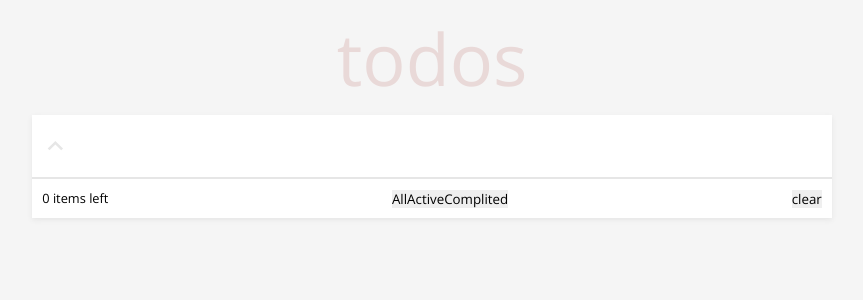
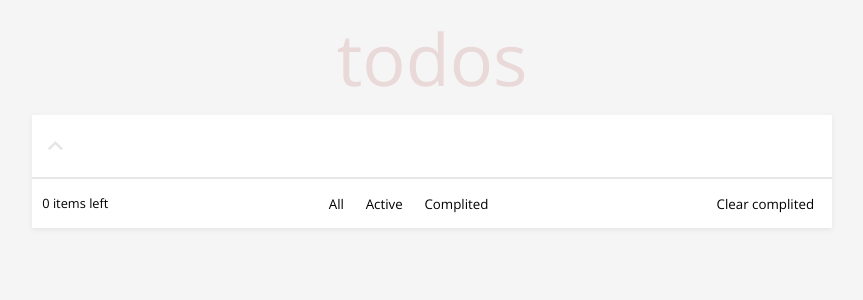
Before and after one commit to Alexander-Bulgakov/todolist-react-typescript, a React app: page / in a window 1280 px wide. Shown: the top 300 px of the page, without its empty margins (208-1071 px from the left). Built offline with nearby package versions, Linux system fonts and the light colour scheme.

Commit message:
custom button complited

```diff
--- a/src/App.tsx
+++ b/src/App.tsx
@@ -9,7 +9,7 @@ const StyledHeader = styled.h1`
   text-align: center;
   font-size: ${({ theme }) => theme.fs.big};
   font-weight: 300;
-  color: #e9d9d8;
+  color: ${({ theme }) => theme.color.pearlBush};
 `;
 
 const App: React.FC = () => {
--- /dev/null
+++ b/src/components/Button.tsx
@@ -0,0 +1,19 @@
+import React from 'react';
+import styled from 'styled-components';
+
+const StyledButton = styled.button`
+  padding: 0.3em 0.5em;
+  background-color: inherit;
+  border: 1px solid transparent;
+  border-radius: 3px;
+  &:hover {
+    border: solid ${({ theme }) => theme.color.pearlBush} 1px;
+    transition: border 0.2s;
+  }
+`;
+
+const Button = ({ children }: any) => {
+  return <StyledButton>{children}</StyledButton>;
+};
+
+export default Button;
--- /dev/null
+++ b/src/components/FiltersGroup.tsx
@@ -0,0 +1,21 @@
+import React from 'react';
+import Button from './Button';
+import styled from 'styled-components';
+
+const StyledFiltersGroup = styled.div`
+  display: flex;
+  align-items: center;
+  gap: 0.5em;
+`;
+
+const FiltersGroup = () => {
+  return (
+    <StyledFiltersGroup>
+      <Button>All</Button>
+      <Button>Active</Button>
+      <Button>Complited</Button>
+    </StyledFiltersGroup>
+  );
+};
+
+export default FiltersGroup;
--- a/src/components/TodoListFooter.tsx
+++ b/src/components/TodoListFooter.tsx
@@ -1,6 +1,8 @@
 import React, { useEffect, useState } from 'react';
 import styled from 'styled-components';
 import { iTodo } from './TodoList';
+import FiltersGroup from './FiltersGroup';
+import Button from './Button';
 
 const StyledTodoListFooter = styled.div`
   display: flex;
@@ -22,12 +24,8 @@ const TodoListFooter = ({ todos }: TodosProps) => {
   return (
     <StyledTodoListFooter>
       <span>{todosLeft.length} items left</span>
-      <div>
-        <button>All</button>
-        <button>Active</button>
-        <button>Complited</button>
-      </div>
-      <button>clear</button>
+      <FiltersGroup />
+      <Button>Clear complited</Button>
     </StyledTodoListFooter>
   );
 };
--- a/src/index.tsx
+++ b/src/index.tsx
@@ -114,6 +114,7 @@ const theme = {
   },
   color: {
     grey: '#e6e6e6',
+    pearlBush: '#e9d9d8',
   },
 };
 
```
